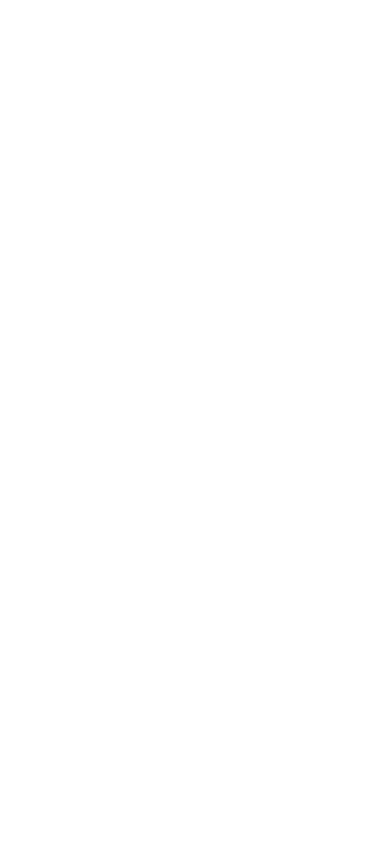
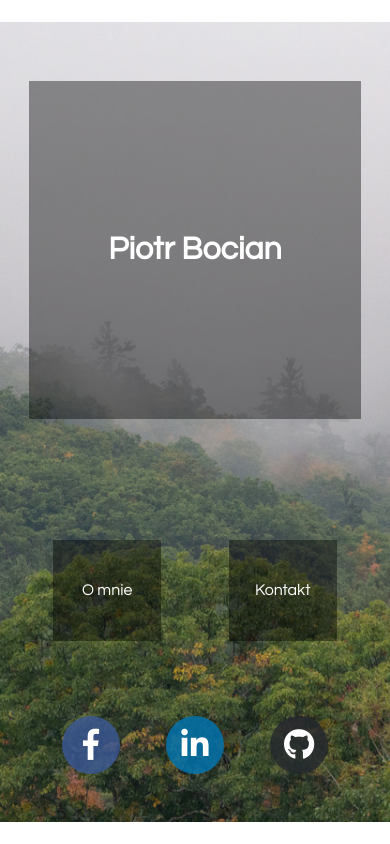
Before and after one commit to piotr-bocian/git, a plain HTML site: page index.html in a window 390 px wide. Drawn offline with Linux system fonts and the light colour scheme.

Commit message:
wizytowka

```diff
--- a/index.html
+++ b/index.html
@@ -3,9 +3,49 @@
 <head>
     <meta charset="UTF-8">
     <meta name="viewport" content="width=device-width, initial-scale=1.0">
-    <title>Document</title>
+    <meta http-equiv="X-UA-Compatible" content="ie=edge">
+    <link rel="stylesheet" href="style/style.css">
+    <link
+    href="https://use.fontawesome.com/releases/v5.0.8/css/all.css"
+    rel="stylesheet"/>
+    <title>Piotr Bocian</title>
 </head>
+
 <body>
+    <div id="container">
+        <div id="little-container">
+            <div id="biggest">
+                <div id="frame">
+                    <div id="exit" onclick="name();"> <!-- Przycisk wyjścia -->
+                        <div class="line a"></div>
+                        <div class="line b"></div>
+                    </div>
+                    <div id="name"><h1>Piotr Bocian</h1></div>
+                </div>
+            </div>
+            <div id="blocks">
+                <div class="little-frame" id="aboutme" onclick="aboutMe();">O mnie</div>
+                <div class="little-frame" id="contact" onclick="contact();">Kontakt</div>
+            </div>
+            <div id="nav">
+                <div class="nav-item" id="fb"><a href="https://www.facebook.com/piotrek.bocian1"
+                    target="blank">
+                        <i class="fab fa-facebook-f" aria-hidden="true"></i>
+                    </a></div>
 
+                <div class="nav-item" id="lk"><a href="https://www.linkedin.com/in/piotr-bocian-a96679172/"
+                    target="blank">
+                        <i class="fab fa-linkedin-in" aria-hidden="true"></i>
+                    </a></div>
+
+                <div class="nav-item" id="git"><a href="https://github.com/pbocian96"
+                    target="blank">
+                        <i class="fab fa-github" aria-hidden="true"></i>
+                    </a></div>
+            </div>
+        </div>
+    </div>
 </body>
+
+<script src="js/main.js"></script>
 </html>
--- /dev/null
+++ b/js/main.js
@@ -0,0 +1,21 @@
+
+function name(){
+    document.getElementById("exit").style.display = "none";
+    document.getElementById("name").innerHTML="<h1>Piotr Bocian</h1>";
+    document.getElementById("aboutme").outerHTML="<div class=\"little-frame\" id=\"aboutme\" onclick=\"aboutMe();\">O mnie</div>";
+    document.getElementById("contact").outerHTML="<div class=\"little-frame\" id=\"contact\" onclick=\"contact();\">Kontakt</div>";
+}
+
+function aboutMe(){
+    document.getElementById("exit").style.display = "flex";
+    document.getElementById("name").innerHTML = "<p>Lorem ipsum, dolor sit amet consectetur adipisicing elit. Iste voluptates repudiandae itaque voluptas enim ab, delectus debitis libero animi cumque iure? Libero odio nam officiis accusantium pariatur sed quaerat. Numquam animi rem dignissimos excepturi cumque, a quam consequatur ipsum consectetur inventore assumenda.</p>";
+    document.getElementById("aboutme").outerHTML ="<div class=\"little-frame\" id=\"aboutme\" onclick=\"name();\">O mnie</div>";
+    document.getElementById("contact").outerHTML="<div class=\"little-frame\" id=\"contact\" onclick=\"contact();\">Kontakt</div>";
+}
+
+function contact(){
+    document.getElementById("exit").style.display = "flex";
+    document.getElementById("name").innerHTML = "<h3>511-163-812<br/>piotr.bocian.96@gmail.com</h3>";
+    document.getElementById("contact").outerHTML ="<div class=\"little-frame\" id=\"contact\" onclick=\"name();\">Kontakt</div>";
+    document.getElementById("aboutme").outerHTML="<div class=\"little-frame\" id=\"aboutme\" onclick=\"aboutMe();\">O mnie</div>";
+}
--- a/style.css
+++ /dev/null
@@ -1,3 +0,0 @@
-body {
-    margin:0;
-}
--- /dev/null
+++ b/style/style.css
@@ -0,0 +1,280 @@
+body {
+    background-image: url(bg4.jpg);
+    background-position: 50% 50%;
+    background-repeat: no-repeat;
+    overflow: hidden;
+    color: white;
+    font-family: "Century Gothic", sans-serif;
+    cursor: default;
+}
+
+
+#container {
+  height: 98vh;
+  display:flex;
+  flex-wrap: wrap;
+  justify-content: center;
+  align-items: center;
+}
+
+/*Dodatkowy pojemnik dla większej kontroli*/
+#little-container{
+  width:97%;
+  height:80%;
+  display: flex;
+  flex-wrap: wrap;
+  justify-content: center;
+  align-items: center;
+}
+
+#biggest {
+  animation: appear1 2s both;
+  height: 50%;
+  width: 50%;
+  display:flex;
+  flex-direction: column;
+  justify-content: center;
+  align-items: center;
+  margin: 1vh 1vh 1vh 1vh;
+  box-sizing: border-box;
+}
+
+  #frame {
+      position: relative;
+      animation: appear1 1s .2s both;
+      display: flex;
+      justify-content: center;
+      align-items: center;
+      width:90%;
+      height: 100%;
+      background-color: rgba(0,0,0,0.4);
+      box-sizing: border-box;
+      overflow: hidden;
+      padding: 6% 10% 6% 10%;
+  }
+
+    #exit{
+      animation: appear2 1s both;
+      display:none; /* wyświetla się tylko po wywołaniu funkcji */
+      justify-content: center;
+      align-items: center;
+      width: 3vmin;
+      height: 3vmin;
+      text-align: center;
+      position: absolute;
+      left:94%;
+      bottom:88%;
+    }
+
+    .line{
+      width:90%;
+      height: 10%;
+      background-color: white;
+      position:absolute;
+    }
+      .a{
+        transform: rotate(45deg);
+      }
+      .b{
+        transform: rotate(-45deg);
+      }
+
+      #name {
+      display: flex;
+      justify-content: center;
+      align-items: center;
+      animation: appear2 1s 1.2s both;
+      text-align: center;
+      width:100%;
+      height: 90%;
+    }
+      #name p{
+        animation: appear2 1s both;
+      }
+      #name h3{
+        animation: appear2 1s both;
+      }
+      #name h1{
+        animation: appear2 1s both;
+      }
+
+#blocks {
+    animation: appear1 1s 1.5s both;
+    height: 60%;
+    width: 30%;
+    display:flex;
+    flex-direction: column;
+    justify-content: center;
+    align-items: center;
+    margin: 0 2vw 0 1vw;
+}
+  .little-frame {
+    display: flex;
+    margin:4vh;
+    justify-content: center;
+    align-items: center;
+    width: 25vw;
+    height: 49%;
+    transition: 0.2s ease-in-out;
+    background-color: rgba(0,0,0,0.4);
+  }
+
+#nav {
+    animation: appear1 2s 2s both;
+    height: 60%;
+    width: 10%;
+    display: flex;
+    justify-content: space-evenly;
+    align-items: center;
+    flex-wrap: wrap;
+    font-size: 6vmin;
+}
+  .nav-item {
+      width: 10vmin;
+      height: 10vmin;
+      margin: 1.5vh 1.5vh 1.5vh 1.5vh;
+      border-radius:50%;
+      display: flex;
+      align-items: center;
+      justify-content: center;
+      box-sizing: border-box;
+      transition: .15s ease-in-out;
+    }
+
+      #fb{
+          background-color: rgba(59,89,152,0.4);
+      }
+
+      #lk{
+          background-color: rgba(0,119,181,0.4);
+      }
+      #git{
+          background-color: rgba(36,41,46,0.4);
+      }
+
+/*Style linków itp*/
+a {
+  cursor: default;
+  color: white;
+  text-decoration: none;
+  display:flex;
+  justify-content: center;
+  align-items: center;
+  width: 100%;
+  height: 100%;
+}
+
+::selection{
+  opacity:0;
+}
+  /*animacje*/
+
+@keyframes appear1{
+  0% {
+      opacity: 0;
+    }
+  100% {
+      opacity: 1;
+    }
+  }
+
+@keyframes appear2{
+  0% {
+    opacity: 0;
+    margin-top: 10vh;
+  }
+  100%{
+    opacity: 1;
+  }
+}
+.little-frame:hover{
+    transform: scale(1.04);
+    background-color: rgba(0,0,0,0.6);
+  }
+#fb:hover{
+    background-color: rgba(59,89,152,1);
+}
+
+#lk:hover{
+    background-color: rgba(0,119,181,1);
+}
+#git:hover{
+    background-color: rgba(36,41,46,1);
+}
+
+
+
+/*Responsywność*/
+
+@media (max-width: 700px){
+  body{
+    background-size: 1200px;
+  }
+  #little-container{
+    width:97%;
+    height:100%;
+  }
+  #biggest{
+    width:98vw;
+    height: 50vh;
+    margin: 2vh 1vh 2vh 1vh;
+  }
+  #frame{
+    width:96%;
+    height:80%;
+  }
+  #exit{
+    min-height:20px;
+  }
+  #blocks{
+    width: 90vw;
+    height: 20vh;
+    flex-direction: row;
+    border-radius: 6px;
+    margin: 0 0 0 0;
+  }
+    .little-frame{
+      width: 47%;
+      height: 60%;
+    }
+
+  #nav{
+    flex-direction: row;
+    flex-wrap: unset;
+    justify-content: space-around;
+    width: 80vw;
+    height: 10vh;
+    font-size:8vmin;
+    border-radius: 6px;
+    margin-top:0;
+    margin-bottom:4vh;
+  }
+  .nav-item{
+    width: 15vmin;
+    height: 15vmin;
+    border-radius: 50%;
+  }
+  #fb{
+    background-color: rgba(59,89,152,0.8);
+  }
+  #lk{
+    background-color: rgba(0,119,181,0.8);
+  }
+  #git{
+    background-color: rgba(36,41,46,0.8);
+  }
+}
+@media (min-width: 701px){
+  body{
+    background-size: 1200px;
+  }
+  #nav{
+    flex-direction: column;
+  }
+}
+
+@media (min-width:1200px){
+  body{
+    background-size: 100%;
+  }
+}
```
Also changed, not shown: style/bg4.jpg (added), 1 other file.
